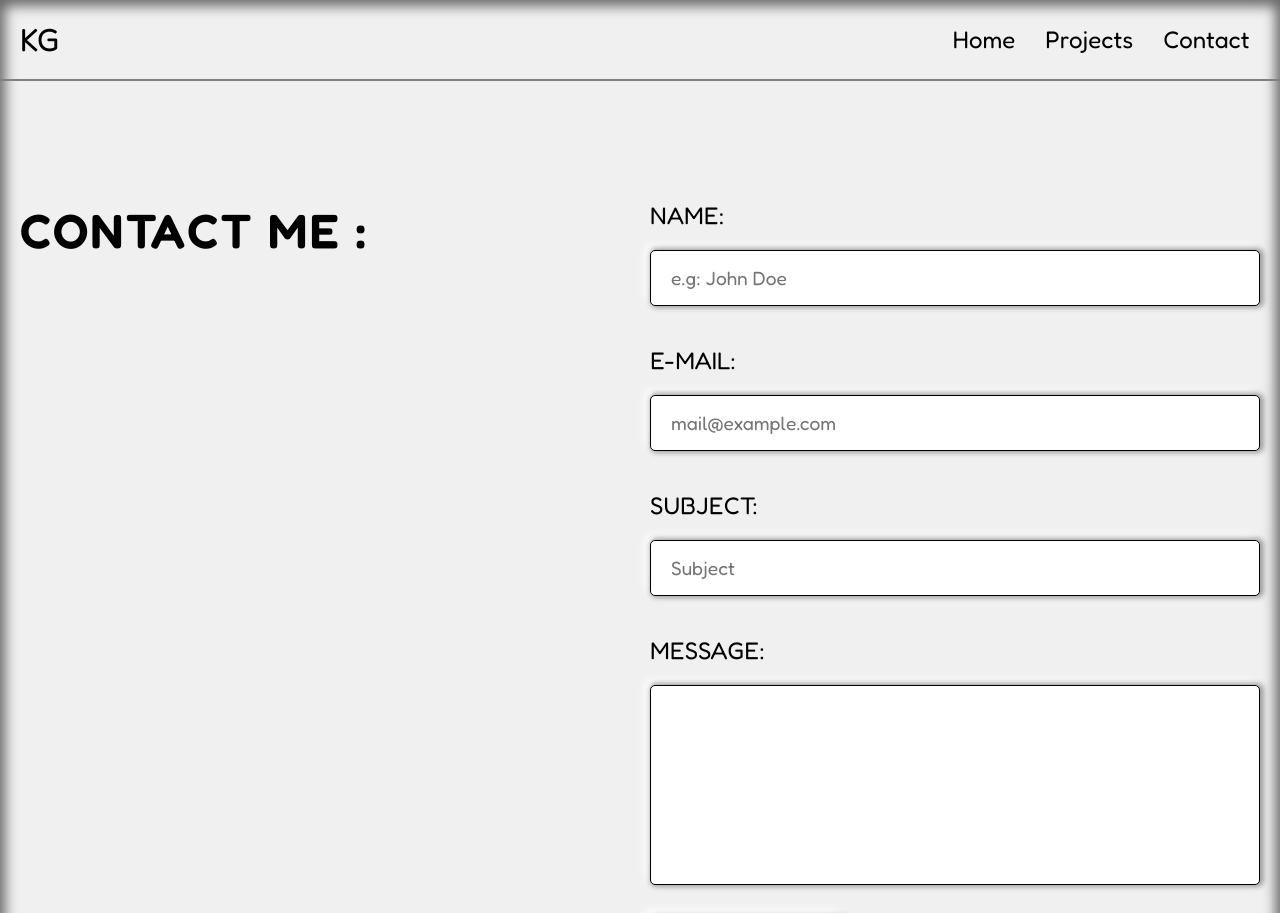
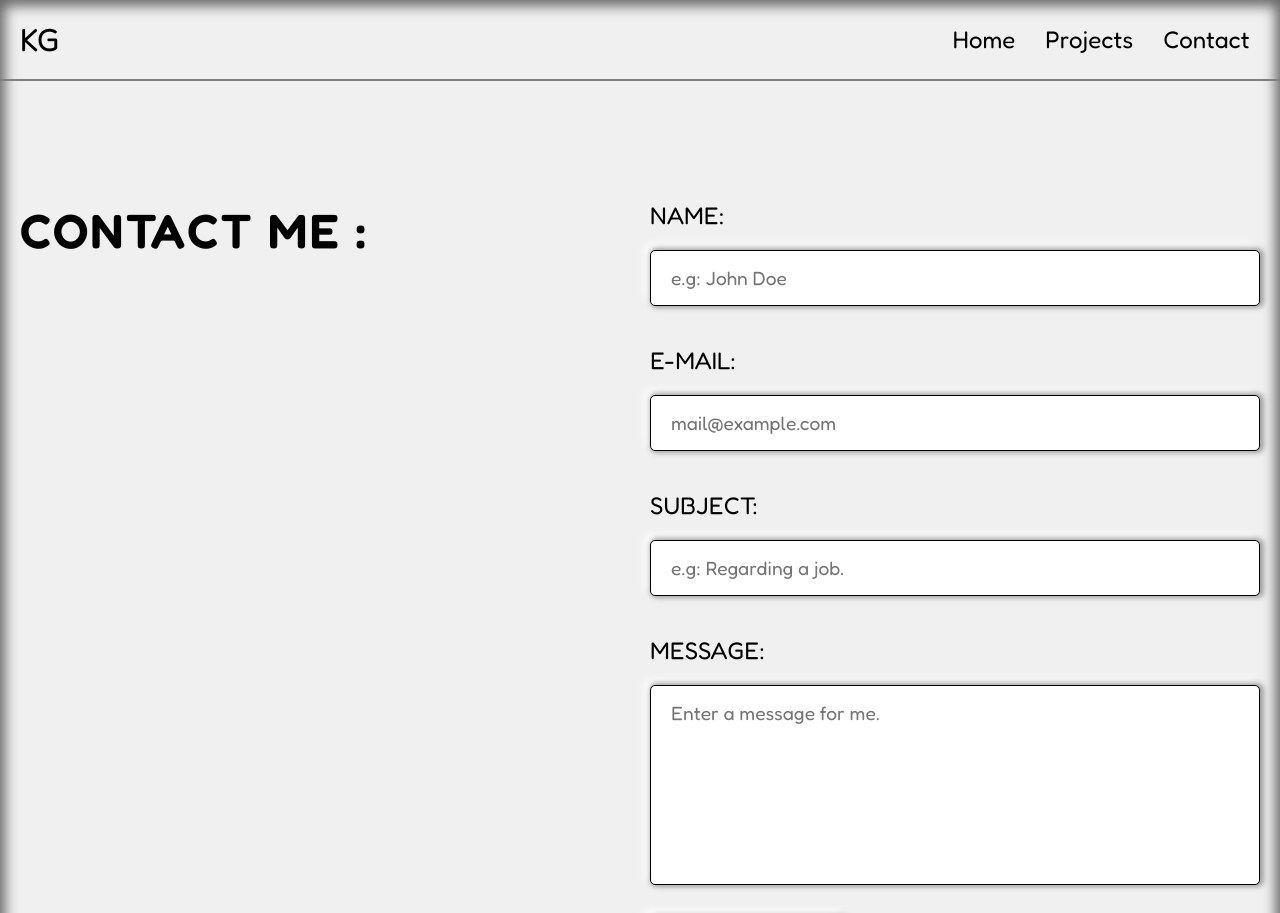
Before and after one commit to krrish105/karishmagarg, a React (Create React App) app: page /karishmagarg/contact in a window 1280 px wide. Shown: the top 913 px of the page. Built offline with nearby package versions, Linux system fonts and the light colour scheme.

Commit message:
Added Placeholder text

```diff
--- a/src/Components/Contact.js
+++ b/src/Components/Contact.js
@@ -171,7 +171,7 @@ export default function Contact(){
                     name = "subject"
                     id="subject"
                     value = {formData.subject}
-                    placeholder="Subject"
+                    placeholder="e.g: Regarding a job."
                     onBlur={(e) => handleBlur(e)}
                     onChange = {(e) => handleChange(e)} />
                 <span className="error">{error.subject}</span>
@@ -181,6 +181,7 @@ export default function Contact(){
                 <textarea
                     id="message"
                     name = "message"
+                    placeholder="Enter a message for me."
                     value = {formData.message}
                     onBlur={(e) => handleBlur(e)}
                     onChange = {(e) => handleChange(e)}></textarea>
```
